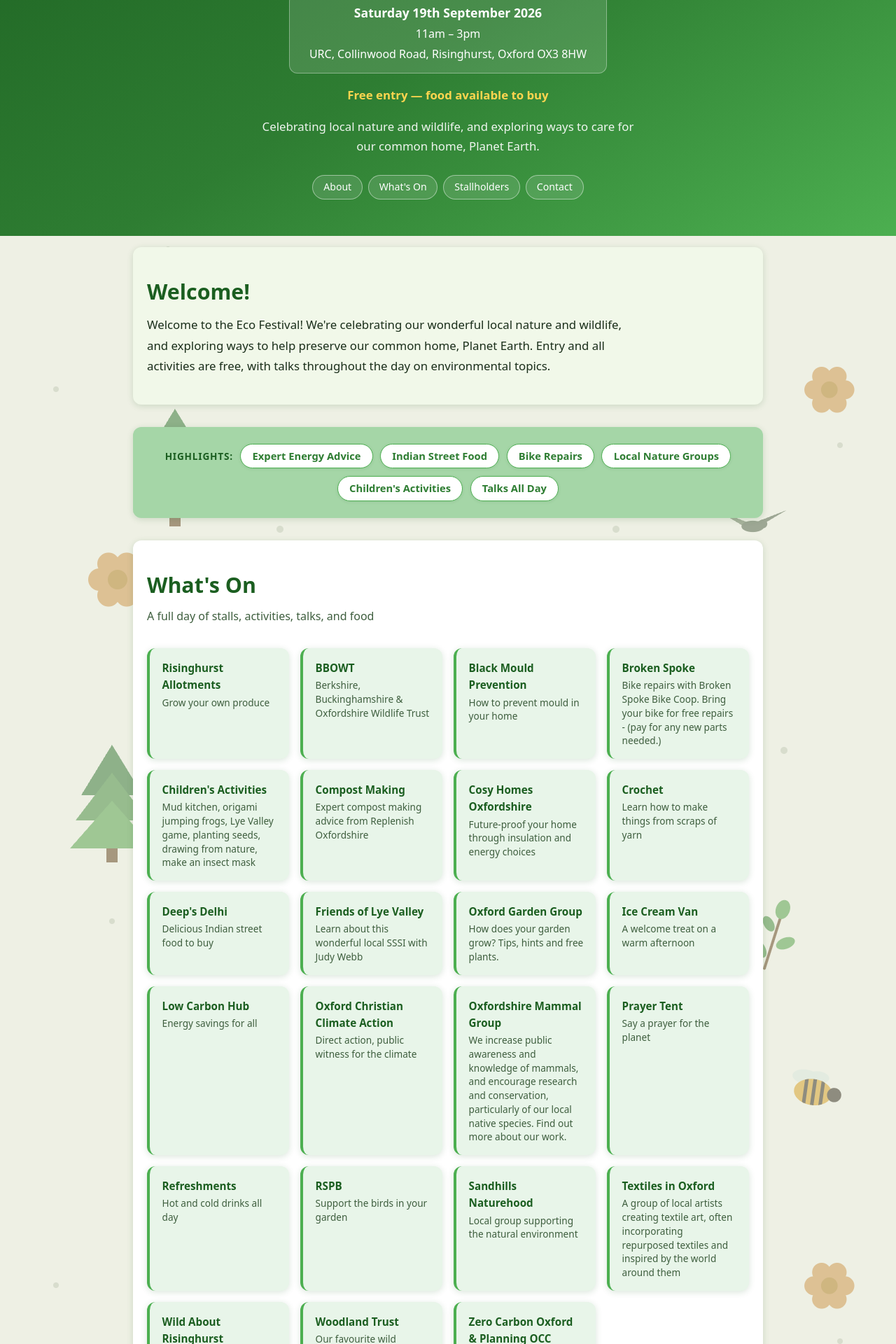
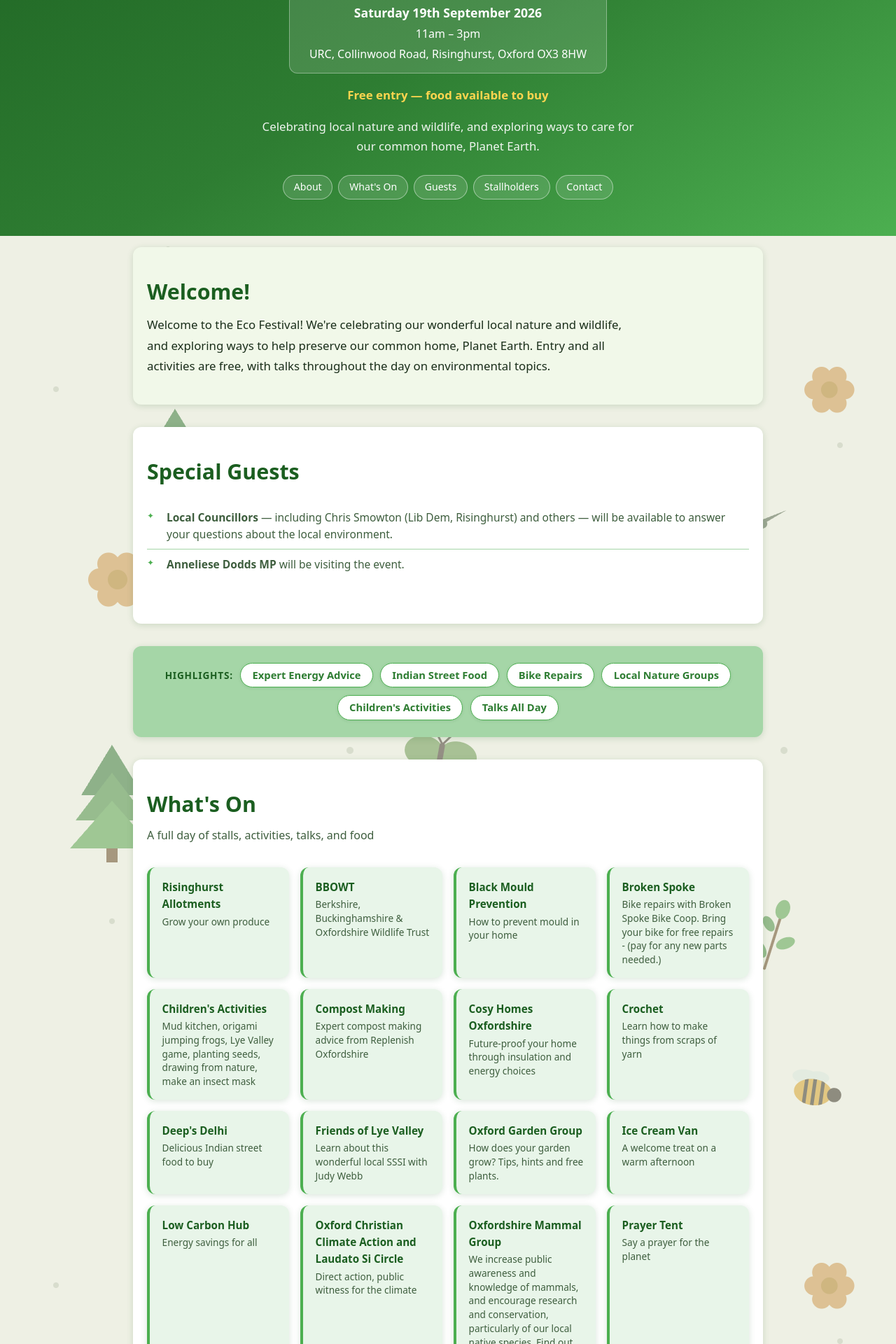
Before and after one commit to LatinRickshaw/eco-fest, a Jekyll site: the page built from index.html, in a window 1280 px wide. Shown: the part 364-2284 px from the top of the page at 70% size. Built offline with Jekyll 4.4.1, drawn with Linux system fonts in a browser that asks for light colours; some of the changed text lies outside the part shown.

Commit message:
chore: Added more stuff

```diff
--- a/_data/stalls.yml
+++ b/_data/stalls.yml
@@ -40,7 +40,7 @@
 - name: Low Carbon Hub
   desc: Energy savings for all
 
-- name: Oxford Christian Climate Action
+- name: Oxford Christian Climate Action and Laudato Si Circle
   desc: Direct action, public witness for the climate
 
 - name: Oxfordshire Mammal Group
@@ -50,7 +50,7 @@
   desc: Say a prayer for the planet
 
 - name: Refreshments
-  desc: Hot and cold drinks all day
+  desc: Hot and cold drinks available all day. Donations welcome - there'll be a bucket nearby.
 
 - name: RSPB
   desc: Support the birds in your garden
--- a/assets/css/style.css
+++ b/assets/css/style.css
@@ -146,6 +146,16 @@ section { padding: 1rem 0; }
   box-shadow: var(--shadow);
 }
 .about p { max-width: 680px; font-size: 1.05rem; line-height: 1.75; }
+
+/* ── Special guests ────────────────────────────────────────────────────────── */
+#guests { background: transparent; }
+#guests > .container {
+  background: var(--white);
+  padding-block: 2.5rem;
+  border-radius: var(--radius);
+  box-shadow: var(--shadow);
+}
+#guests .stall-info-list { margin-top: 1.25rem; }
 
 /* ── Highlights strip ──────────────────────────────────────────────────────── */
 .highlights { background: transparent; }
--- a/index.html
+++ b/index.html
@@ -36,6 +36,7 @@ description: "Celebrating local nature and wildlife, and exploring ways to care
     <nav class="hero__nav" aria-label="Jump to section">
       <a href="#about">About</a>
       <a href="#whats-on">What's On</a>
+      <a href="#guests">Guests</a>
       <a href="#stallholders">Stallholders</a>
       <a href="#contact">Contact</a>
     </nav>
@@ -55,6 +56,27 @@ description: "Celebrating local nature and wildlife, and exploring ways to care
       Earth. Entry and all activities are free, with talks throughout the day on
       environmental topics.
     </p>
+  </div>
+</section>
+
+<!-- ═══════════════════════════════════════════════════════════════
+  SPECIAL GUESTS
+════════════════════════════════════════════════════════════════ -->
+<section id="guests">
+  <div class="container">
+    <h2 class="section-title">Special Guests</h2>
+
+    <ul class="stall-info-list">
+      <li>
+        <strong>Local Councillors</strong> — including Chris Smowton
+        (Lib Dem, Risinghurst) and others — will be available to answer
+        your questions about the local environment.
+      </li>
+      <li>
+        <strong>Anneliese Dodds MP</strong> will be visiting the event.
+      </li>
+    </ul>
+
   </div>
 </section>
 
```
Also changed, not shown: .claude/settings.json.
